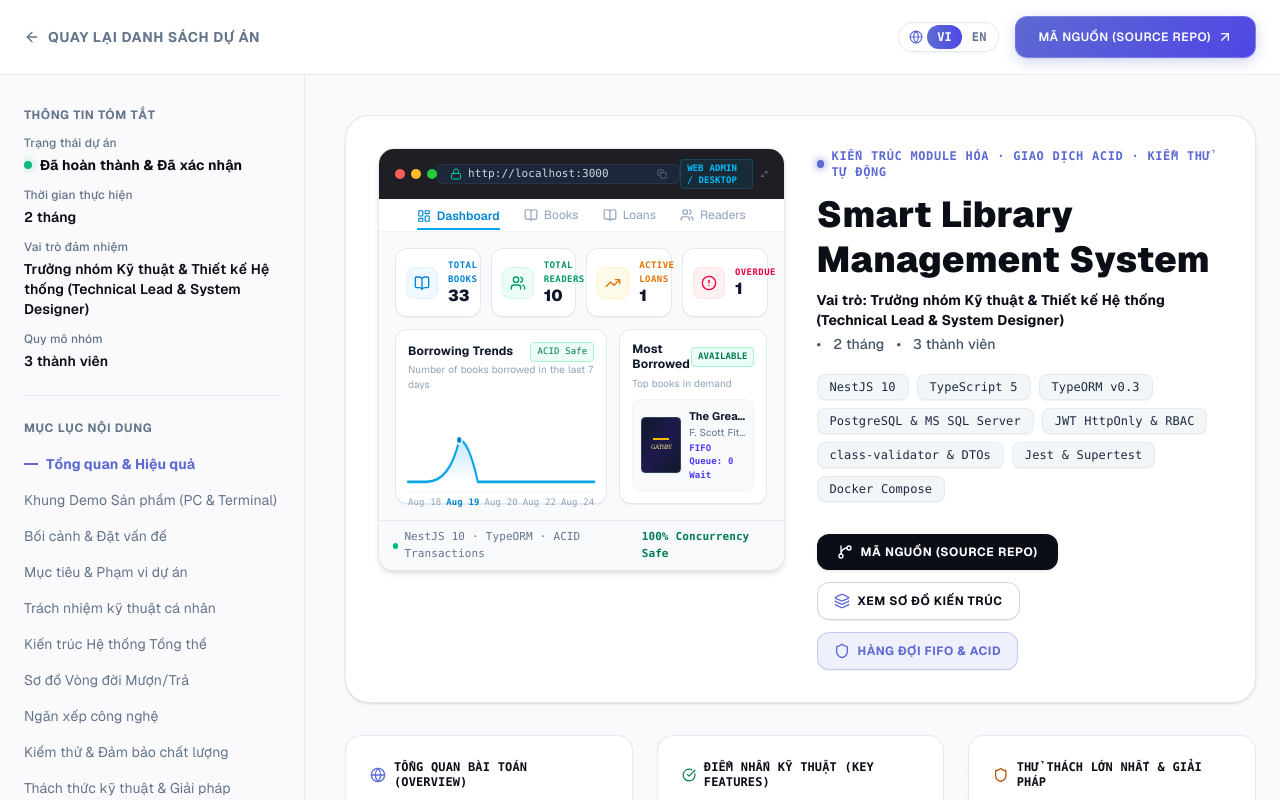
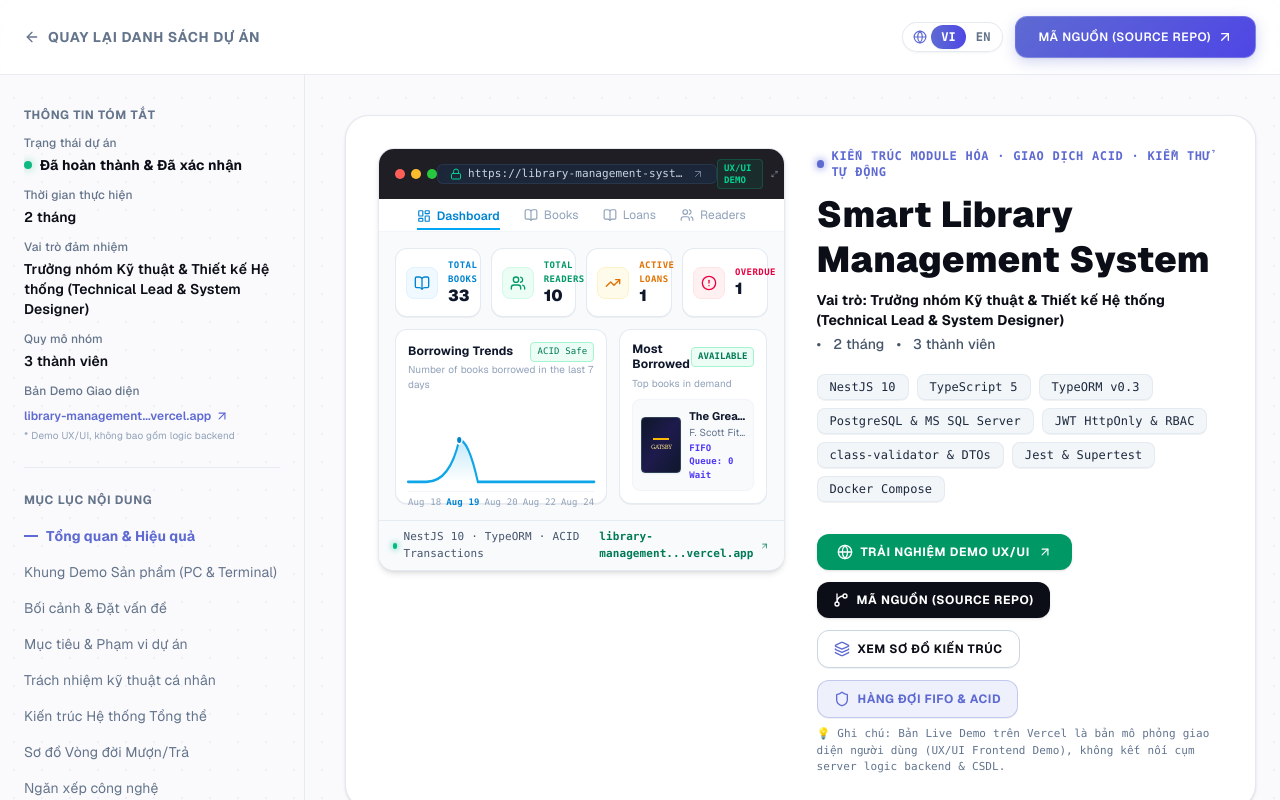
Before and after one commit to hungpptit/portfolio, a React (Vite) app: page /project/smart-library in a window 1280 px wide. Shown: the top 800 px of the page. Built offline with nearby package versions, Linux system fonts and the light colour scheme.

Commit message:
feat: sync UX/UI demo buttons, fix FIFO scroll anchor, and clean header

```diff
--- a/public/cv.html
+++ b/public/cv.html
@@ -474,13 +474,13 @@
               GitHub
             </a>
             <a href="https://xemphim-three.vercel.app/" class="link-badge" target="_blank"
-              title="Live UI/UX Demo (Frontend Only - Không bao gồm backend)">
+              title="Live UX/UI Demo (Frontend Only - Không bao gồm backend)">
               <svg aria-hidden="true" viewBox="0 0 24 24" fill="none" stroke="currentColor" stroke-width="2.5" stroke-linecap="round" stroke-linejoin="round">
                 <circle cx="12" cy="12" r="10"></circle>
                 <line x1="2" y1="12" x2="22" y2="12"></line>
                 <path d="M12 2a15.3 15.3 0 0 1 4 10 15.3 15.3 0 0 1-4 10 15.3 15.3 0 0 1 4-10z"></path>
               </svg>
-              Demo UI/UX
+              Demo UX/UI
             </a>
             <span style="font-size: 8.1pt; color: #333333; font-weight: 500;">(Microservices, Distributed Locking & Concurrency, SAGA, RabbitMQ, SQL Server, ZaloPay API)</span>
           </div>
--- a/public/cv_vi.html
+++ b/public/cv_vi.html
@@ -476,13 +476,13 @@
               GitHub
             </a>
             <a href="https://xemphim-three.vercel.app/" class="link-badge" target="_blank"
-              title="Xem Demo Giao diện UI/UX (Frontend - Không bao gồm backend)">
+              title="Xem Demo Giao diện UX/UI (Frontend - Không bao gồm backend)">
               <svg aria-hidden="true" viewBox="0 0 24 24" fill="none" stroke="currentColor" stroke-width="2.5" stroke-linecap="round" stroke-linejoin="round">
                 <circle cx="12" cy="12" r="10"></circle>
                 <line x1="2" y1="12" x2="22" y2="12"></line>
                 <path d="M12 2a15.3 15.3 0 0 1 4 10 15.3 15.3 0 0 1-4 10 15.3 15.3 0 0 1 4-10z"></path>
               </svg>
-              Demo UI/UX
+              Demo UX/UI
             </a>
             <span style="font-size: 8.1pt; color: #333333; font-weight: 500;">(Microservices, Concurrency & Khóa Phân Tán Redis, SAGA Pattern, RabbitMQ, SQL Server, ZaloPay API)</span>
           </div>
--- a/src/components/Projects.tsx
+++ b/src/components/Projects.tsx
@@ -221,11 +221,11 @@ export const Projects: React.FC = () => {
                           href={project.demoUrl}
                           target="_blank"
                           rel="noopener noreferrer"
-                          title={project.id === 'movie-ticket-booking' ? (language === 'vi' ? 'Xem Demo Giao diện UI/UX (Frontend)' : 'Live UI/UX Demo (Frontend Only)') : undefined}
+                          title={(project.id === 'movie-ticket-booking' || project.id === 'smart-library') ? (language === 'vi' ? 'Xem Demo Giao diện UX/UI (Frontend)' : 'Live UX/UI Demo (Frontend Only)') : undefined}
                           className="inline-flex items-center gap-1.5 px-3.5 py-2.5 bg-white hover:bg-slate-50 text-slate-700 hover:text-[#5E6AD2] border border-slate-300 text-xs font-bold uppercase tracking-wider rounded-xl transition-all shadow-2xs"
                         >
                           <ExternalLink className="w-3.5 h-3.5 text-slate-500" />
-                          <span>{project.id === 'movie-ticket-booking' ? (language === 'vi' ? 'Demo UI/UX' : 'UI/UX Demo') : 'Live Demo'}</span>
+                          <span>{(project.id === 'movie-ticket-booking' || project.id === 'smart-library') ? (language === 'vi' ? 'Demo UX/UI' : 'UX/UI Demo') : 'Live Demo'}</span>
                         </a>
                       )}
                     </div>
--- a/src/data/portfolioData.ts
+++ b/src/data/portfolioData.ts
@@ -151,7 +151,7 @@ export const PROJECTS: Record<Language, Project[]> = {
       ],
       metrics: "ACID Transactions · FIFO Queue · 95/95 Tests",
       githubUrl: "https://github.com/hungpptit/library-management-system/tree/SWE_BE4",
-      demoUrl: "https://github.com/hungpptit/library-management-system/tree/SWE_BE4",
+      demoUrl: "https://library-management-system-frontend-three-beryl.vercel.app/",
       hasDetailPage: true
     },
     {
@@ -261,7 +261,7 @@ export const PROJECTS: Record<Language, Project[]> = {
       ],
       metrics: "ACID Transactions · FIFO Queue · 95/95 Tests",
       githubUrl: "https://github.com/hungpptit/library-management-system/tree/SWE_BE4",
-      demoUrl: "https://github.com/hungpptit/library-management-system/tree/SWE_BE4",
+      demoUrl: "https://library-management-system-frontend-three-beryl.vercel.app/",
       hasDetailPage: true
     },
     {
--- a/src/data/projects/libraryManagement.data.ts
+++ b/src/data/projects/libraryManagement.data.ts
@@ -8,6 +8,7 @@ export interface LibraryManagementData {
   teamSize: string;
   branch: string;
   githubUrl: string;
+  demoUrl: string;
   techStack: TechStackItem[];
   challenges: ProjectChallenge[];
 }
@@ -20,6 +21,7 @@ export const LIBRARY_MANAGEMENT_DETAIL: Record<Language, LibraryManagementData>
     teamSize: "3 thành viên",
     branch: "tree/SWE_BE4",
     githubUrl: "https://github.com/hungpptit/library-management-system/tree/SWE_BE4",
+    demoUrl: "https://library-management-system-frontend-three-beryl.vercel.app/",
 
     techStack: [
       { layer: "Kiến trúc hệ thống", tech: "Kiến trúc Module hóa Phân tầng (Layered Modular Architecture)", version: "—", role: "Phân tách hệ thống thành 3 Module nghiệp vụ độc lập (UsersModule, BooksModule, LoansModule) theo tầng: Controller → Service → Repository → Entity; tuân thủ nguyên lý SOLID, Dependency Injection qua NestJS IoC Container" },
@@ -63,6 +65,7 @@ export const LIBRARY_MANAGEMENT_DETAIL: Record<Language, LibraryManagementData>
     teamSize: "3 members",
     branch: "tree/SWE_BE4",
     githubUrl: "https://github.com/hungpptit/library-management-system/tree/SWE_BE4",
+    demoUrl: "https://library-management-system-frontend-three-beryl.vercel.app/",
 
     techStack: [
       { layer: "System Architecture", tech: "Layered Modular Architecture (NestJS)", version: "—", role: "Decoupled 3 independent business modules (UsersModule, BooksModule, LoansModule) following Controller → Service → Repository → Entity layering; adheres to SOLID principles with NestJS IoC Container Dependency Injection" },
--- a/src/pages/LibraryManagementPage.tsx
+++ b/src/pages/LibraryManagementPage.tsx
@@ -22,7 +22,6 @@ import {
   GitBranch,
   Lock,
   LayoutDashboard,
-  Copy,
   Maximize2,
   AlertCircle,
   TrendingUp,
@@ -73,7 +72,8 @@ const LibraryManagementPage: React.FC = () => {
   }, []);
 
   const scrollTo = (id: string) => {
-    const el = document.getElementById(id);
+    const targetId = id === 'fifo' ? 'lifecycle' : id;
+    const el = document.getElementById(id) || document.getElementById(targetId);
     if (el) el.scrollIntoView({ behavior: 'smooth', block: 'start' });
   };
 
@@ -87,7 +87,7 @@ const LibraryManagementPage: React.FC = () => {
             <ArrowLeft className="w-4 h-4" /> {t.detailCommon.backBtn}
           </button>
 
-          <div className="flex items-center gap-4">
+          <div className="flex items-center gap-3">
             <LanguageToggle />
             <a href={detail.githubUrl} target="_blank" rel="noopener noreferrer"
               className="btn-linear-primary text-xs py-2 px-4 shadow-xs">
@@ -122,6 +122,16 @@ const LibraryManagementPage: React.FC = () => {
                 <div>
                   <p className="text-xs text-[#64748B] mb-1 font-medium">{t.detailCommon.teamLabel}</p>
                   <p className="text-sm text-[#0B0E17] font-semibold">{detail.teamSize}</p>
+                </div>
+                <div>
+                  <p className="text-xs text-[#64748B] mb-1 font-medium">{language === 'vi' ? 'Bản Demo Giao diện' : 'Live UX/UI Demo'}</p>
+                  <a href={detail.demoUrl} target="_blank" rel="noopener noreferrer"
+                    className="text-xs text-[#5E6AD2] hover:text-[#4338CA] font-semibold inline-flex items-center gap-1 hover:underline">
+                    library-management...vercel.app <ArrowUpRight className="w-3.5 h-3.5" />
+                  </a>
+                  <p className="text-[10px] text-slate-400 mt-0.5 leading-snug">
+                    {language === 'vi' ? '* Demo UX/UI, không bao gồm logic backend' : '* UX/UI demo only, no backend logic'}
+                  </p>
                 </div>
               </div>
             </div>
@@ -161,7 +171,7 @@ const LibraryManagementPage: React.FC = () => {
 
                 {/* Left Column: Authentic Light Theme Web Admin Mockup (Matching User App Screenshot) */}
                 <div className="lg:col-span-6 flex flex-col gap-3">
-                  <div className="border border-slate-200/90 rounded-2xl overflow-hidden bg-white text-[#0B0E17] shadow-md">
+                  <div className="border border-slate-200/90 rounded-2xl overflow-hidden bg-white text-[#0B0E17] shadow-md hover:shadow-lg transition-all duration-300 group">
                     {/* Browser Chrome Header */}
                     <div className="bg-[#1E1E24] px-4 py-2.5 flex items-center justify-between text-xs">
                       {/* Window Controls */}
@@ -172,18 +182,24 @@ const LibraryManagementPage: React.FC = () => {
                       </div>
 
                       {/* URL Bar */}
-                      <div className="bg-slate-800/90 border border-slate-700/60 text-slate-300 px-3 py-0.5 rounded-md text-[11px] font-mono flex items-center gap-1.5 max-w-[260px] w-full justify-between shadow-inner">
+                      <a
+                        href={detail.demoUrl}
+                        target="_blank"
+                        rel="noopener noreferrer"
+                        className="bg-slate-800/90 hover:bg-slate-800 border border-slate-700/60 hover:border-slate-600 text-slate-300 px-3 py-0.5 rounded-md text-[11px] font-mono flex items-center gap-1.5 max-w-[280px] w-full justify-between shadow-inner transition-colors"
+                        title={language === 'vi' ? 'Nhấp để mở live demo UX/UI' : 'Click to open live UX/UI demo'}
+                      >
                         <div className="flex items-center gap-1.5 truncate">
                           <Lock className="w-3 h-3 text-emerald-400 shrink-0" />
-                          <span className="truncate">http://localhost:3000</span>
+                          <span className="truncate">https://library-management-system-frontend-three-beryl.vercel.app</span>
                         </div>
-                        <Copy className="w-2.5 h-2.5 text-slate-400 shrink-0 opacity-60" />
-                      </div>
+                        <ArrowUpRight className="w-3 h-3 text-slate-400 shrink-0 opacity-70" />
+                      </a>
 
                       {/* Right Tags */}
                       <div className="flex items-center gap-2">
-                        <span className="font-mono text-[9px] font-bold text-sky-400 bg-sky-500/10 px-1.5 py-0.5 rounded border border-sky-400/20">
-                          WEB ADMIN / DESKTOP
+                        <span className="font-mono text-[9px] font-bold text-emerald-400 bg-emerald-500/10 px-1.5 py-0.5 rounded border border-emerald-400/20">
+                          UX/UI DEMO
                         </span>
                         <Maximize2 className="w-3 h-3 text-slate-400" />
                       </div>
@@ -324,11 +340,19 @@ const LibraryManagementPage: React.FC = () => {
 
                     {/* Bottom Engineering Status Strip */}
                     <div className="bg-slate-50 px-3.5 py-2 border-t border-slate-200/80 flex items-center justify-between text-[11px] font-mono">
-                      <span className="text-slate-500 font-medium flex items-center gap-1.5">
-                        <span className="w-1.5 h-1.5 rounded-full bg-emerald-500" />
+                      <span className="text-slate-600 font-medium flex items-center gap-1.5">
+                        <span className="w-1.5 h-1.5 rounded-full bg-emerald-500 shadow-[0_0_6px_#10B981]" />
                         NestJS 10 · TypeORM · ACID Transactions
                       </span>
-                      <span className="text-emerald-700 font-bold">100% Concurrency Safe</span>
+                      <a
+                        href={detail.demoUrl}
+                        target="_blank"
+                        rel="noopener noreferrer"
+                        className="text-emerald-700 hover:text-emerald-800 font-bold hover:underline inline-flex items-center gap-1"
+                      >
+                        <span>library-management...vercel.app</span>
+                        <ArrowUpRight className="w-3 h-3" />
+                      </a>
                     </div>
                   </div>
                 </div>
@@ -384,10 +408,20 @@ const LibraryManagementPage: React.FC = () => {
                     {/* Action Buttons */}
                     <div className="flex flex-wrap items-center gap-3 pt-2">
                       <a
+                        href={detail.demoUrl}
+                        target="_blank"
+                        rel="noopener noreferrer"
+                        className="inline-flex items-center gap-2 px-5 py-2.5 bg-emerald-600 hover:bg-emerald-700 text-white text-xs font-bold uppercase tracking-wider rounded-xl transition-all shadow-sm"
+                      >
+                        <Globe className="w-4 h-4" />
+                        {language === 'vi' ? 'Trải Nghiệm Demo UX/UI' : 'Live UX/UI Demo'}
+                        <ArrowUpRight className="w-3.5 h-3.5" />
+                      </a>
+                      <a
                         href={detail.githubUrl}
                         target="_blank"
                         rel="noopener noreferrer"
-                        className="inline-flex items-center gap-2 px-5 py-2.5 bg-[#0B0E17] hover:bg-[#1E293B] text-white text-xs font-bold uppercase tracking-wider rounded-xl transition-all shadow-sm"
+                        className="inline-flex items-center gap-2 px-4 py-2.5 bg-[#0B0E17] hover:bg-[#1E293B] text-white text-xs font-bold uppercase tracking-wider rounded-xl transition-all shadow-sm"
                       >
                         <GitBranch className="w-4 h-4" /> {t.detailCommon.sourceRepo}
                       </a>
@@ -406,6 +440,11 @@ const LibraryManagementPage: React.FC = () => {
                         {language === 'vi' ? 'Hàng Đợi FIFO & ACID' : 'FIFO & ACID Protocol'}
                       </button>
                     </div>
+                    <p className="text-[11px] text-slate-500 font-mono mt-2">
+                      {language === 'vi'
+                        ? '💡 Ghi chú: Bản Live Demo trên Vercel là bản mô phỏng giao diện người dùng (UX/UI Frontend Demo), không kết nối cụm server logic backend & CSDL.'
+                        : '💡 Note: The Vercel live demo is a frontend UX/UI demonstration, without active connections to the backend server & database.'}
+                    </p>
                   </div>
                 </div>
 
@@ -554,7 +593,7 @@ const LibraryManagementPage: React.FC = () => {
               defaultTab="desktop"
               availableTabs={['desktop', 'terminal']}
               desktopTitle={language === 'vi' ? 'Cổng Quản Trị Thư Viện Doanh Nghiệp (React Web)' : 'Enterprise Library Management Portal (React Web)'}
-              desktopUrl="http://localhost:3000"
+              desktopUrl="https://library-management-system-frontend-three-beryl.vercel.app/"
               themeColor="#5E6AD2"
               terminalCommand="npm test -- --coverage --verbose --detectOpenHandles"
             />
@@ -976,7 +1015,8 @@ const LibraryManagementPage: React.FC = () => {
           </section>
 
           {/* ── Loan Lifecycle State Machine Diagram ── */}
-          <section id="lifecycle">
+          <section id="lifecycle" className="scroll-mt-24 relative">
+            <div id="fifo" className="scroll-mt-24 absolute -top-24" />
             <div className="flex items-center gap-2 mb-2">
               <span className="text-xs font-bold tracking-wider uppercase text-[#5E6AD2] font-mono">
                 {language === 'vi' ? 'SƠ ĐỒ HỆ THỐNG' : 'SYSTEM DIAGRAM'}
--- a/src/pages/MovieTicketPage.tsx
+++ b/src/pages/MovieTicketPage.tsx
@@ -91,13 +91,6 @@ const MovieTicketPage: React.FC = () => {
 
           <div className="flex items-center gap-3">
             <LanguageToggle />
-            <a href={detail.demoUrl} target="_blank" rel="noopener noreferrer"
-              title={language === 'vi' ? 'Xem Demo Giao diện UI/UX (Frontend)' : 'Live UI/UX Demo (Frontend Only)'}
-              className="inline-flex items-center gap-1.5 px-3 py-2 bg-emerald-50 hover:bg-emerald-100 text-emerald-700 border border-emerald-300 text-xs font-bold rounded-xl transition-all shadow-2xs">
-              <Globe className="w-3.5 h-3.5 text-emerald-600" />
-              <span>{language === 'vi' ? 'Live Demo (UI/UX)' : 'Live UI/UX Demo'}</span>
-              <ArrowUpRight className="w-3.5 h-3.5 opacity-70" />
-            </a>
             <a href={detail.githubUrl} target="_blank" rel="noopener noreferrer"
               className="btn-linear-primary text-xs py-2 px-4 shadow-xs">
               {t.detailCommon.sourceRepo} <ArrowUpRight className="w-4 h-4 ml-1.5" />
@@ -133,13 +126,13 @@ const MovieTicketPage: React.FC = () => {
                   <p className="text-sm text-[#0B0E17] font-semibold">{detail.teamSize}</p>
                 </div>
                 <div>
-                  <p className="text-xs text-[#64748B] mb-1 font-medium">{language === 'vi' ? 'Bản Demo Giao diện' : 'Live UI/UX Demo'}</p>
+                  <p className="text-xs text-[#64748B] mb-1 font-medium">{language === 'vi' ? 'Bản Demo Giao diện' : 'Live UX/UI Demo'}</p>
                   <a href={detail.demoUrl} target="_blank" rel="noopener noreferrer"
                     className="text-xs text-[#5E6AD2] hover:text-[#4338CA] font-semibold inline-flex items-center gap-1 hover:underline">
                     xemphim-three.vercel.app <ArrowUpRight className="w-3.5 h-3.5" />
                   </a>
                   <p className="text-[10px] text-slate-400 mt-0.5 leading-snug">
-                    {language === 'vi' ? '* Demo UI/UX, không bao gồm logic backend' : '* UI/UX demo only, no backend logic'}
+                    {language === 'vi' ? '* Demo UX/UI, không bao gồm logic backend' : '* UX/UI demo only, no backend logic'}
                   </p>
                 </div>
               </div>
@@ -208,7 +201,7 @@ const MovieTicketPage: React.FC = () => {
                       {/* Right Tags */}
                       <div className="flex items-center gap-2">
                         <span className="font-mono text-[9px] font-bold text-emerald-400 bg-emerald-500/10 px-1.5 py-0.5 rounded border border-emerald-400/20">
-                          UI/UX DEMO
+                          UX/UI DEMO
                         </span>
                         <button
                           onClick={() => setLightboxOpen(true)}
@@ -315,7 +308,7 @@ const MovieTicketPage: React.FC = () => {
                         className="inline-flex items-center gap-2 px-5 py-2.5 bg-emerald-600 hover:bg-emerald-700 text-white text-xs font-bold uppercase tracking-wider rounded-xl transition-all shadow-sm"
                       >
                         <Globe className="w-4 h-4" />
-                        {language === 'vi' ? 'Trải Nghiệm Demo UI/UX' : 'Live UI/UX Demo'}
+                        {language === 'vi' ? 'Trải Nghiệm Demo UX/UI' : 'Live UX/UI Demo'}
                         <ArrowUpRight className="w-3.5 h-3.5" />
                       </a>
                       <a
@@ -343,8 +336,8 @@ const MovieTicketPage: React.FC = () => {
                     </div>
                     <p className="text-[11px] text-slate-500 font-mono mt-2">
                       {language === 'vi'
-                        ? '💡 Ghi chú: Bản Live Demo trên Vercel là bản mô phỏng giao diện người dùng (UI/UX Frontend Demo), không kết nối cụm 6 vi dịch vụ backend & CSDL phân tán.'
-                        : '💡 Note: The Vercel live demo is a frontend UI/UX demonstration, without active connections to the 6-microservices backend & distributed databases.'}
+                        ? '💡 Ghi chú: Bản Live Demo trên Vercel là bản mô phỏng giao diện người dùng (UX/UI Frontend Demo), không kết nối cụm 6 vi dịch vụ backend & CSDL phân tán.'
+                        : '💡 Note: The Vercel live demo is a frontend UX/UI demonstration, without active connections to the 6-microservices backend & distributed databases.'}
                     </p>
                   </div>
                 </div>
@@ -502,7 +495,7 @@ const MovieTicketPage: React.FC = () => {
             <div className="flex items-center justify-between p-4 bg-slate-50 border border-slate-200 rounded-xl text-xs text-slate-600">
               <span className="flex items-center gap-2 font-medium">
                 <Globe className="w-4 h-4 text-emerald-600" />
-                {language === 'vi' ? 'Bản Demo UI/UX trực tiếp trên Vercel (chỉ giao diện frontend):' : 'Live UI/UX Demo on Vercel (frontend interface only):'}
+                {language === 'vi' ? 'Bản Demo UX/UI trực tiếp trên Vercel (chỉ giao diện frontend):' : 'Live UX/UI Demo on Vercel (frontend interface only):'}
               </span>
               <a
                 href={detail.demoUrl}
@@ -510,7 +503,7 @@ const MovieTicketPage: React.FC = () => {
                 rel="noopener noreferrer"
                 className="inline-flex items-center gap-1.5 px-3 py-1.5 bg-emerald-600 hover:bg-emerald-700 text-white font-semibold rounded-lg transition-colors"
               >
-                <span>{language === 'vi' ? 'Mở Demo UI/UX' : 'Open UI/UX Demo'}</span>
+                <span>{language === 'vi' ? 'Mở Demo UX/UI' : 'Open UX/UI Demo'}</span>
                 <ArrowUpRight className="w-3.5 h-3.5" />
               </a>
             </div>
@@ -1406,7 +1399,7 @@ const MovieTicketPage: React.FC = () => {
         isOpen={lightboxOpen}
         src="/assets/projects/movie-ticket/demo1.png"
         alt="XEMPHIM Cinema - Online Movie Ticket Booking Platform"
-        title="XEMPHIM Cinemas - Movie Ticket Booking UI/UX Demo"
+        title="XEMPHIM Cinemas - Movie Ticket Booking UX/UI Demo"
         caption="Live demo web app: https://xemphim-three.vercel.app/"
         onClose={() => setLightboxOpen(false)}
       />
```
